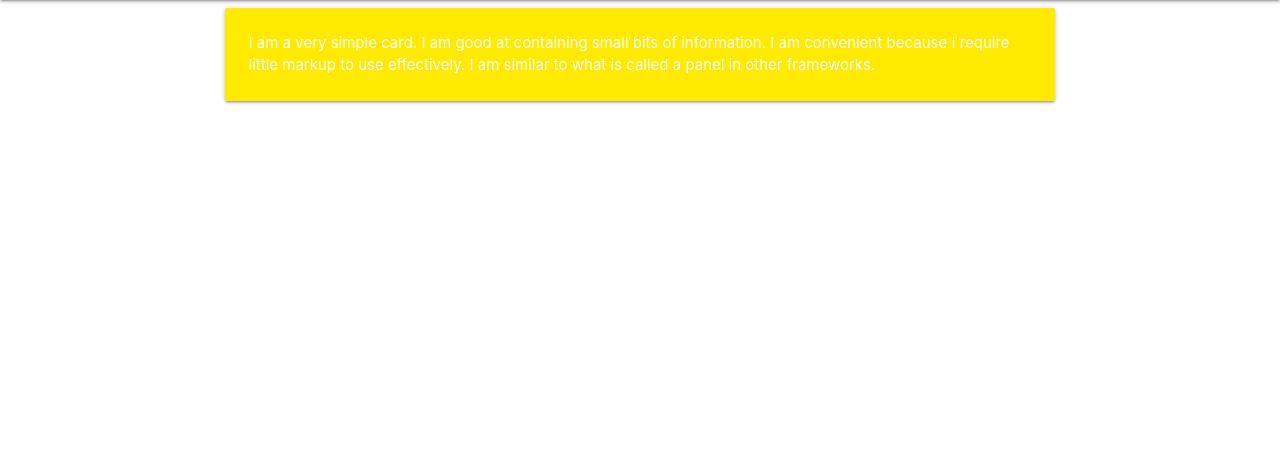
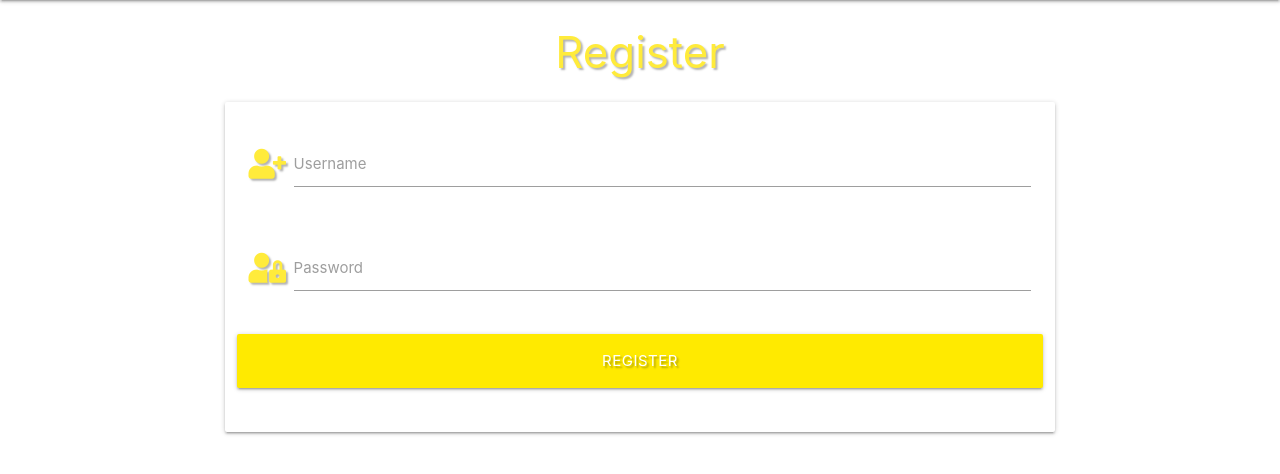
Before and after one commit to sophie-apples/lessonplanshare, a Flask app: page /register in a window 1280 px wide. Shown: the part 64-538 px from the top of the page. Run offline with Flask 2, Linux system fonts and the light colour scheme; some libraries are stand-ins or nearby versions.

Commit message:
added form to register.html

```diff
--- a/templates/register.html
+++ b/templates/register.html
@@ -2,12 +2,32 @@
 
 {% block content %}
 
+    <h3 class="center-align yellow-text accent-3 text-shadow">Register</h3>
+
     <div class="row">
-        <form class="col s12 m8 offset-m2">
-            <div class="card-panel yellow accent-3">
-                <span class="white-text">I am a very simple card. I am good at containing small bits of information.
-                I am convenient because I require little markup to use effectively. I am similar to what is called a panel in other frameworks.
-                </span>
+        <form class="col s12 m8 offset-m2" method="POST" action="{{ url_for('register') }}">
+            <div class="card-panel">
+                <!-- username field -->
+                <div class="row">
+                    <div class="input-field col s12">
+                        <i class="fas fa-user-plus yellow-text accent-3 text-shadow prefix"></i>
+                        <input id="username" name="username" type="text" class="validate">
+                        <label for="username">Username</label>
+                    </div>
+                </div>
+                <!-- password field -->
+                <div class="row">
+                    <div class="input-field col s12">
+                        <i class="fas fa-user-lock yellow-text accent-3 text-shadow prefix"></i>
+                        <input id="password" name="password" type="password" class="validate">
+                        <label for="password">Password</label>
+                    </div>
+                </div>
+                <!-- register button -->
+                <div class="row">
+                    <button class="col s12 btn-large yellow accent-3 text-shadow" type="submit" name="action">
+                        Register</button>
+                </div>
             </div>
         </form>
     </div>
```
